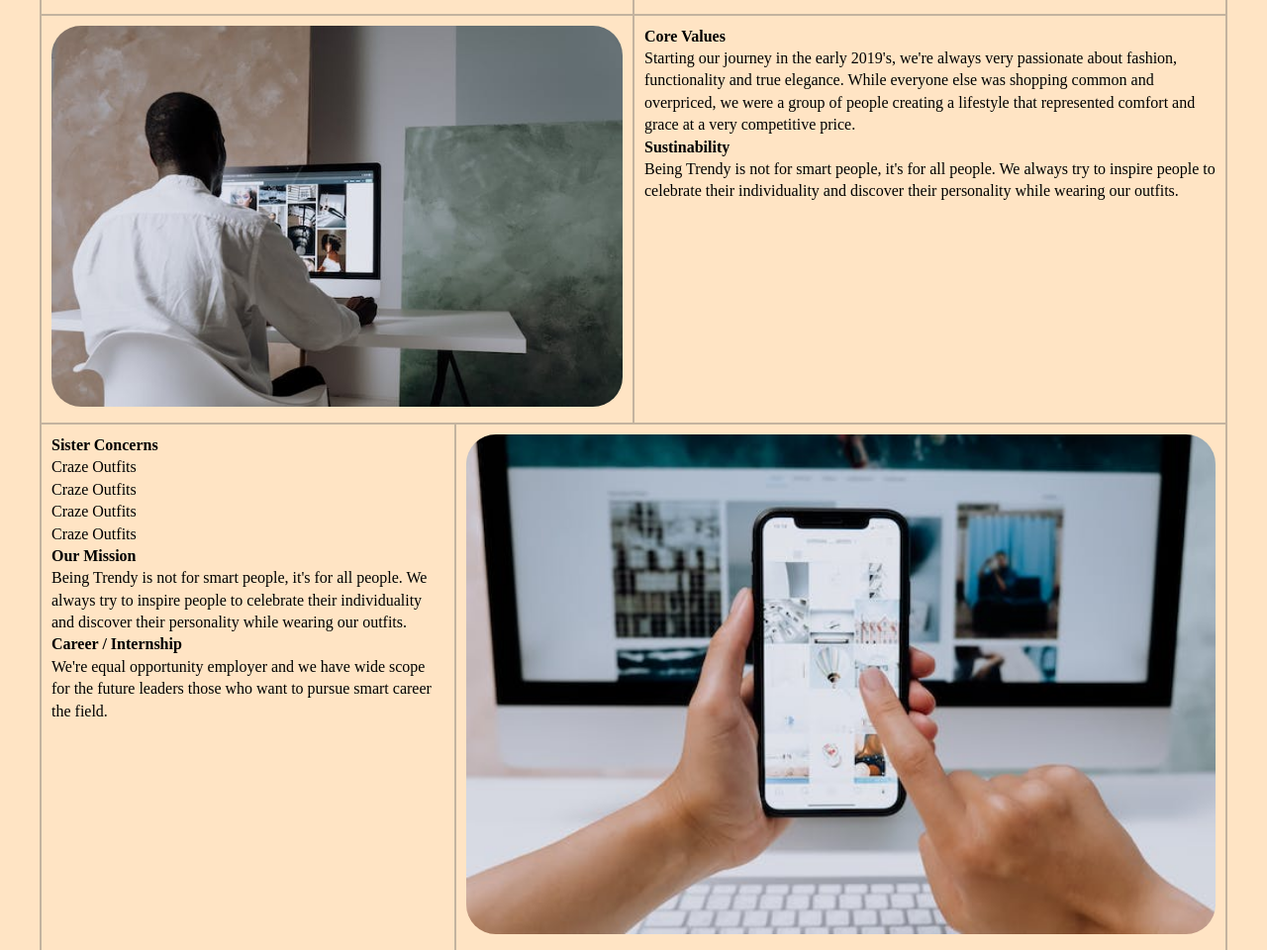
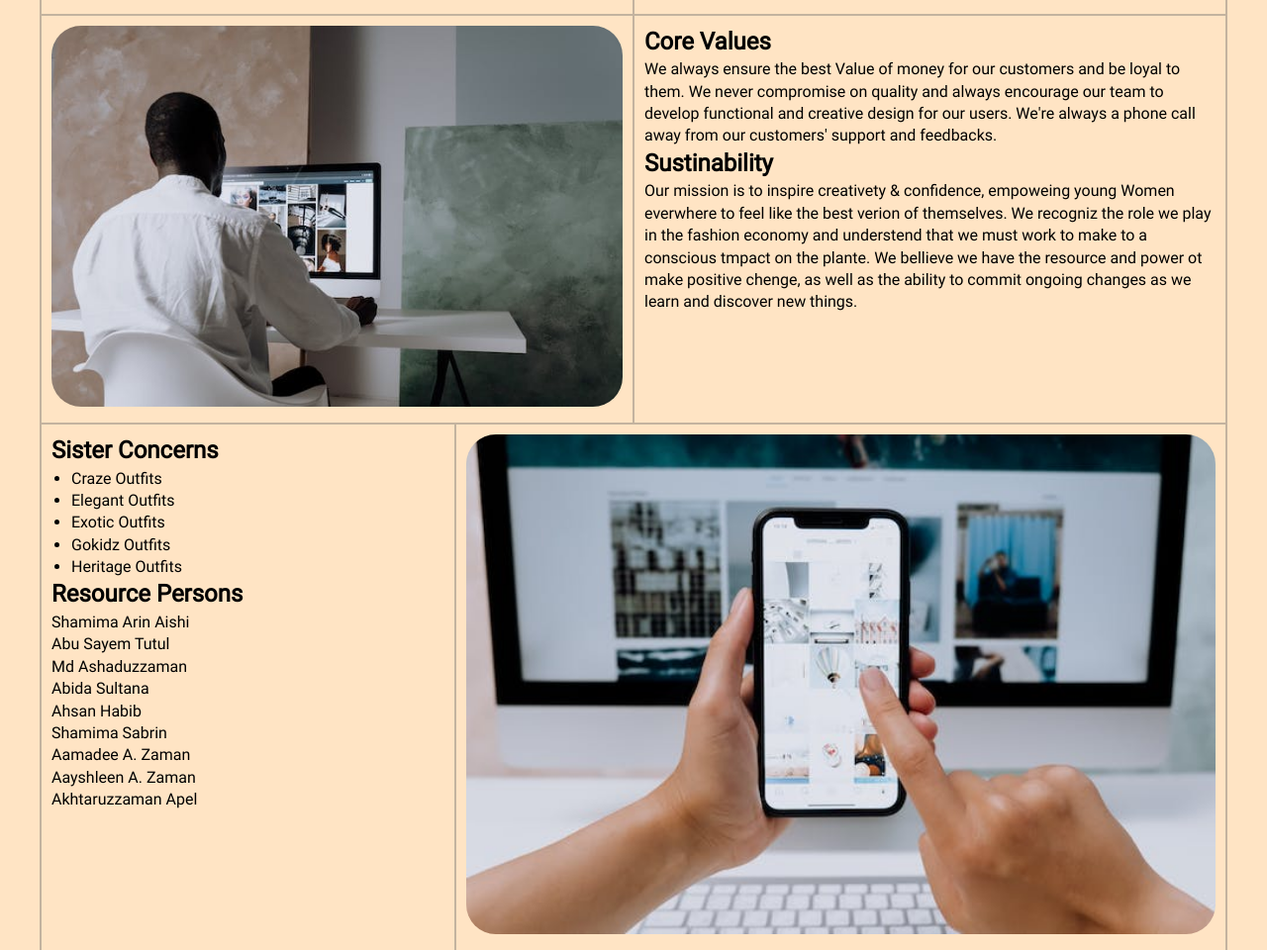
Before and after one commit to Shuvo458/projec, a plain HTML site: page index.html in a window 1280 px wide. Shown: the part 690-1650 px from the top of the page at 99% size. Drawn offline with Linux system fonts and the light colour scheme.

Commit message:
Add files via upload

```diff
--- a/css/style.css
+++ b/css/style.css
@@ -1,14 +1,15 @@
 @font-face{
-    font-family: roboto-regular;
-    src: url('font/Roboto-Regular.ttf');
+    font-family:  roboto-regular;
+    src: url('../font/Roboto-Regular.ttf');
 }
 @font-face{
     font-family: roboto-bold;
-    src: url('font/Roboto-Bold.ttf');
+    src: url('../font/Roboto-Bold.ttf');
 }
-:root{
-    --regular:font/roboto-regular;
-    --bold:font/roboto-bold;
+
+:root {
+    --regular: roboto-regular;
+    --bold:roboto-bold;
 }
 *{
     margin: 0;
@@ -66,6 +67,15 @@ body{
     flex-grow: 1;
 }
 
+.blogs .blog_extra ul{
+    list-style: disc;
+    padding-left: 20px;
+}
+.blogs .blog_item h4{
+    font-weight: 900;
+    font-size: 24px;
+}
+
 
 
 @media (max-width: 768px) {
@@ -92,4 +102,6 @@ body{
 .footer_content{
     text-align: center;
     margin: 20px 20px;
+    line-height: 1.4;
+    /* border: 1px solid #66666663; */
 }
--- a/index.html
+++ b/index.html
@@ -40,16 +40,18 @@
                 </div>
                 <div class="blog_item">
                     <h4>Core Values</h4>
-                    <p>Starting our journey in the early 2019's, we're always very
-                        passionate about fashion, functionality and true elegance. While
-                        everyone else was shopping common and overpriced, we were a
-                        group of people creating a lifestyle that represented comfort and
-                        grace at a very competitive price.
+                    <p>We always ensure the best Value of money for our customers and be
+                        loyal to them. We never compromise on quality and always encourage
+                        our team to develop functional and creative design for our users. We're
+                        always a phone call away from our customers' support and feedbacks.
                     </p>
                     <h4>Sustinability</h4>
-                    <p>Being Trendy is not for smart people, it's for all people. We always
-                        try to inspire people to celebrate their individuality and discover
-                        their personality while wearing our outfits.
+                    <p>Our mission is to inspire creativety & confidence, empoweing young
+                        Women everwhere to feel like the best verion of themselves. We recogniz
+                        the role we play in the fashion economy and understend that we must
+                        work to make to a conscious tmpact on the plante. We bellieve we have the
+                        resource and power ot make positive chenge, as well as the ability to
+                        commit ongoing changes as we learn and discover new things.
                     </p>
 
                 </div>
@@ -59,20 +61,26 @@
 
                 <div class="blog_item blog_extra">
                     <h4>Sister Concerns</h4>
-                    <p>Craze Outfits</p>
-                    <p>Craze Outfits</p>
-                    <p>Craze Outfits</p>
-                    <p>Craze Outfits</p>
+                    <ul>
+                        <li>Craze Outfits</li>
+                        <li>Elegant Outfits</li>
+                        <li>Exotic Outfits</li>
+                        <li>Gokidz Outfits</li>
+                        <li>Heritage Outfits</li>
+                    </ul>
 
-                    <h4>Our Mission</h4>
-                    <p>Being Trendy is not for smart people, it's for all people. We always
-                        try to inspire people to celebrate their individuality and discover
-                        their personality while wearing our outfits.
+                    <h4>Resource Persons</h4>
+                    <p>Shamima Arin Aishi <br>
+                        Abu Sayem Tutul <br>
+                        Md Ashaduzzaman <br>
+                        Abida Sultana <br>
+                        Ahsan Habib <br>
+                        Shamima Sabrin <br>
+                        Aamadee A. Zaman <br>
+                        Aayshleen A. Zaman <br>
+                        Akhtaruzzaman Apel
                     </p>
-                    <h4>Career / Internship</h4>
-                    <p>We're equal opportunity employer and we have wide scope for the
-                        future leaders those who want to pursue smart career the field.
-                    </p>
+
                 </div>
                 <div class="blog_item">
                     <img src="imges/pexels-cott.jpg" alt="blog">
@@ -83,10 +91,12 @@
             <img src="imges/pexels-steve.jpg" alt="banner image" class="footer_image">
         </div>
         <div class="footer_content">
-            <h4>Outfits Group</h4>
-            <p>Dhaka,Bangldesh <br>
-                @Outfits Group(All right reserved)
-            </p>
+            <h3>Outfits Group</h3>
+            <p>Dhaka,Bangldesh </p>
+               <p> Mob: <a href="tel:+8801714073320">+8801714073320</a>, Email: <a href="mail:apel@outfitsgroup.com">apel@outfitsgroup.com</a>,<a href="mail:outfitsgroup@gmail.com">outfitsgroup@gmail.com</a></p>
+                <p>Social Media: Facebook: <a href=" https://www.facebook.com/outfitsgroup/"> https://www.facebook.com/outfitsgroup/</a> <b>•</b> YouTub: <a href="@outfitsgroup">@outfitsgroup</a></p>
+                <p><b>@ Outfits Group</b> (All right reserved).</p>
+
         </div>
    </div>
  </body>
```
Also changed, not shown: leyout/WhatsApp Image 2024-02-04 at 14.01.58.jpeg (added), leyout/s.jpg (added).
